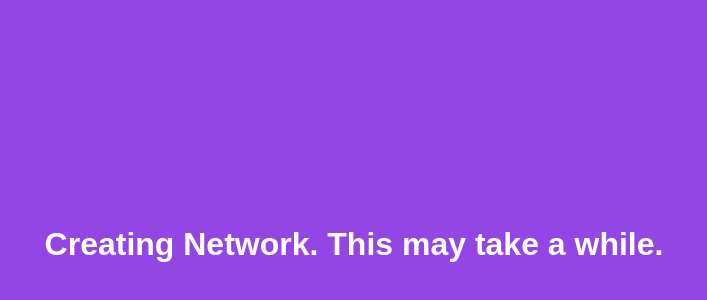
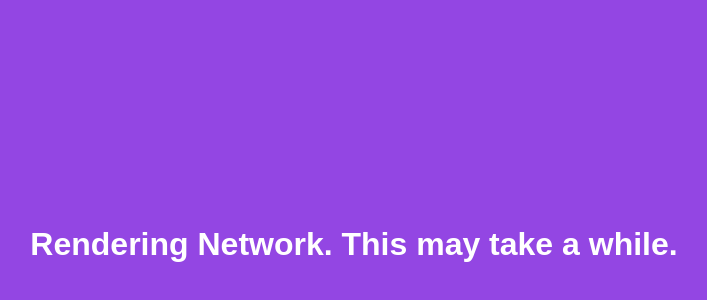
Before and after one commit to timlg07/Wikipedia-Linkage-Network, a website: page index.html in a window 1280 px wide. Shown: the part 156-456 px from the top of the page, without its empty margins (286-993 px from the left). Drawn offline with nearby package versions, Linux system fonts and the light colour scheme.

Commit message:
Fixed loading screen text styling

```diff
--- a/index.html
+++ b/index.html
@@ -13,11 +13,13 @@
 
         #loading {
             z-index: 1;
+            display: flex;
+            align-items: center;
+            justify-content: center;
             text-align: center;
             background-color: #9346e3;
             color: white;
             font: bold 2rem sans-serif;
-            line-height: 100vh;
         }
 
         .hidden {
@@ -27,7 +29,7 @@
 </head>
 
 <body>
-    <div id="loading">Creating Network. This may take a while.</div>
+    <div id="loading">Rendering Network. This may take a while.</div>
     <div id="mynetwork"></div>
     <script type="text/javascript">
         fetch('./network.json').then(res => res.json().then(render))
```
